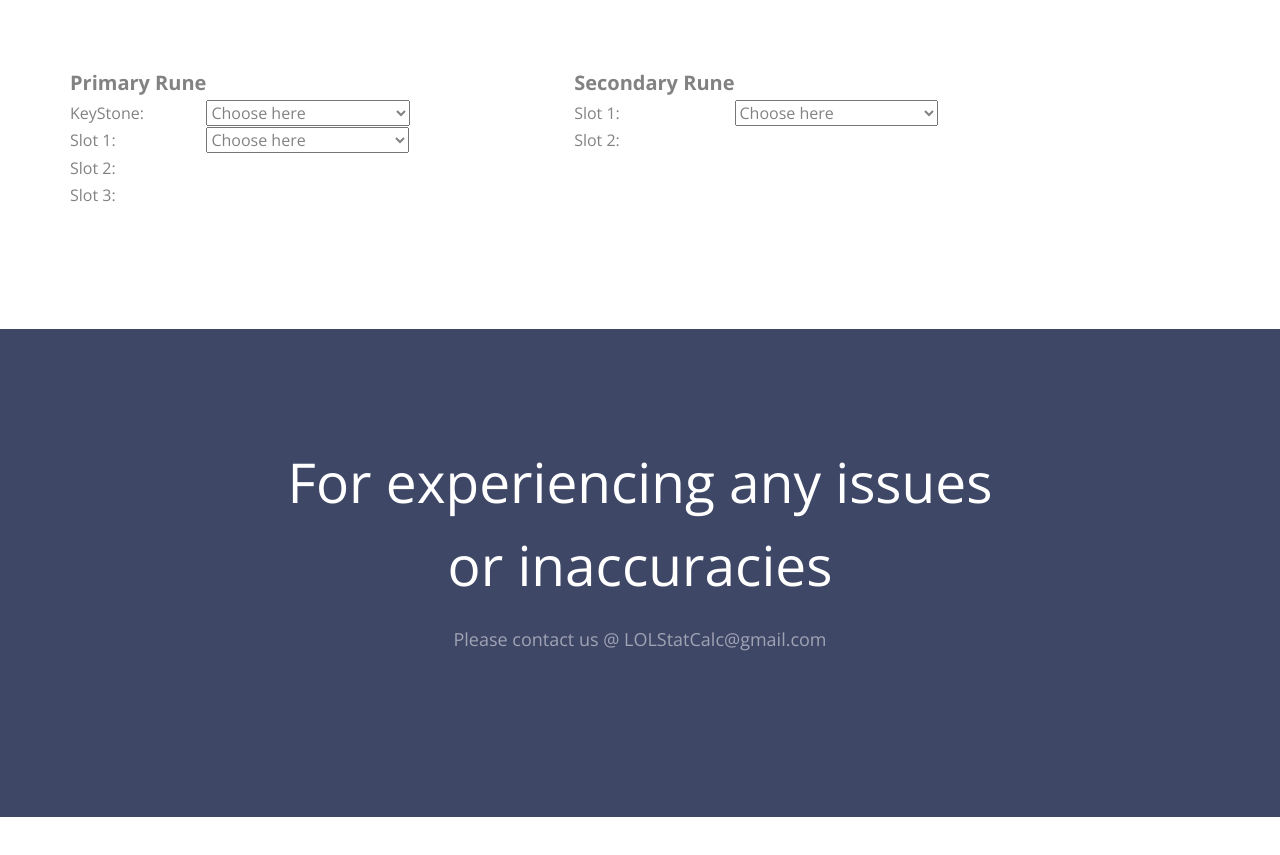
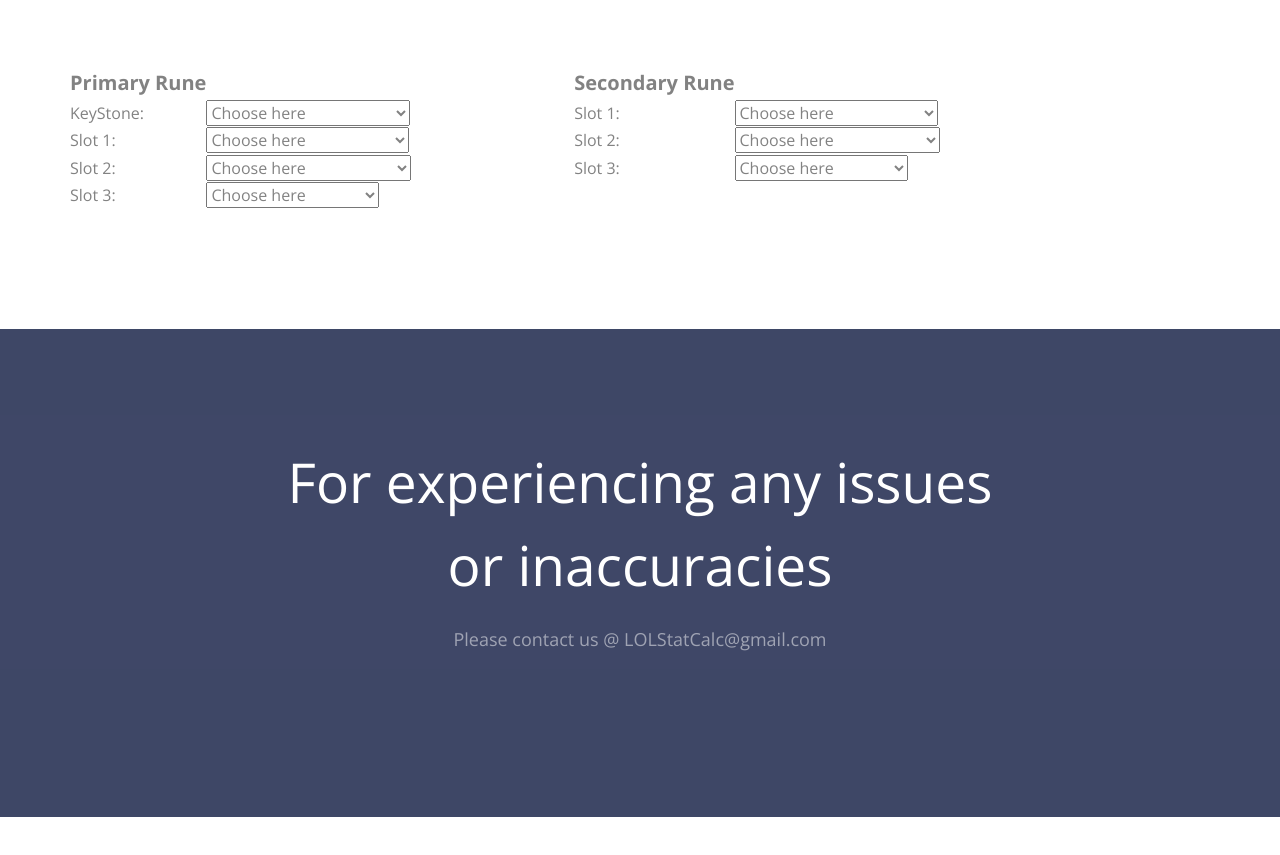
Before and after one commit to LOLStatCalc/LOLStatCalc, a plain HTML site: page aatrox.html in a window 1280 px wide. Shown: the part 2380-3235 px from the top of the page. Drawn offline with nearby package versions, Linux system fonts and the light colour scheme; files whose address does not match are found by name.

Commit message:
added the lesser runes

```diff
--- a/aatrox.html
+++ b/aatrox.html
@@ -1413,10 +1413,71 @@
 					</td>
 				</tr>
 				<tr>
-				<td> Slot 2:</td>
-				</tr>
-				<tr>
-				<td> Slot 3:</td>
+					<td> Slot 2:</td>
+						<td>
+							<select name="runes" id="runes">
+								<option value="" selected disabled hidden>Choose here</option>
+									<optgroup label="Percision">
+										<option value="legend: alacrity">Legend: Alacrity</option>
+										<option value="legend: tenacity">Legend: Tenacity</option>
+										<option value="legend: bloodline">Legend: Bloodline</option>
+									</optgroup>
+									<optgroup label="Domination">
+										<option value="zombie ward">Zombie Ward</option>
+										<option value="ghost poro">Ghost Poro</option>
+										<option value="eyeball collection">Eyeball Collection</option>
+									</optgroup>
+									<optgroup label="sorcery">
+										<option value="transcendence">Transcendence</option>
+										<option value="celerity">Celerity</option>
+										<option value="absolute focus">Absolute Focus</option>
+									</optgroup>
+									<optgroup label="Resolve">
+										<option value="conditioning">Conditioning</option>
+										<option value="second wind">Second Wind</option>
+										<option value="bone plating">Bone Plating</option>
+									</optgroup>
+									<optgroup label="Inspiration">
+										<option value="future's market">Future's Market</option>
+										<option value="minion dematerializer">Minion Dematerializer</option>
+										<option value="biscuit delivery">Biscuit Delivery</option>
+									</optgroup>
+							</select>
+						</td>
+				</tr>
+				<tr>
+					<td> Slot 3:</td>
+						<td>
+							<select name="runes" id="ruens">
+								<option value="" selected disabled hidden>Choose here</option>
+									<optgroup label="Percision">
+										<option value="coup de grace">Coup de Grace</option>
+										<option value="cut down">Cut Down</option>
+										<option value="last stand">Last Stand</option>
+									</optgroup>
+									<optgroup label="Domination">
+										<option value="ravenous hunter">Ravenous Hunter</option>
+										<option value="ingenious hunter">Ingenious Hunter</option>
+										<option value="relentless hunter">Relentless Hunter</option>
+										<option value="ultimate hunter">Ultimate Hunter</option>
+									</optgroup>
+									<optgroup label="Sorcery">
+										<option value="scorch">Scorch</option>
+										<option value="waterwalking">Waterwalking</option>
+										<option value="gathering storm">Gathering Storm</option>
+									</optgroup>
+									<optgroup label="Resolve">
+										<option value="overgrowth">Overgrowth</option>
+										<option value="revitalize">Revitalize</option>
+										<option value="unflinching">Unflinching</option>
+									</optgroup>
+									<optgroup label="Inspiration">
+										<option value="cosmic insight">Cosmic Insight</option>
+										<option value="approach velocity">Approach Velocity</option>
+										<option value="time warp tonic">Time Warp Tonic</option>
+									</optgroup>
+							</select>
+						</td>
 				</tr>
 			</table>
 			<table class="inlineTable1">
@@ -1463,6 +1524,70 @@
 				</tr>
 				<tr>
 					<td> Slot 2:</td>
+						<td>
+							<select name="runes" id="runes">
+								<option value="" selected disabled hidden>Choose here</option>
+									<optgroup label="Percision">
+										<option value="legend: alacrity">Legend: Alacrity</option>
+										<option value="legend: tenacity">Legend: Tenacity</option>
+										<option value="legend: bloodline">Legend: Bloodline</option>
+									</optgroup>
+									<optgroup label="Domination">
+										<option value="zombie ward">Zombie Ward</option>
+										<option value="ghost poro">Ghost Poro</option>
+										<option value="eyeball collection">Eyeball Collection</option>
+									</optgroup>
+									<optgroup label="sorcery">
+										<option value="transcendence">Transcendence</option>
+										<option value="celerity">Celerity</option>
+										<option value="absolute focus">Absolute Focus</option>
+									</optgroup>
+									<optgroup label="Resolve">
+										<option value="conditioning">Conditioning</option>
+										<option value="second wind">Second Wind</option>
+										<option value="bone plating">Bone Plating</option>
+									</optgroup>
+									<optgroup label="Inspiration">
+										<option value="future's market">Future's Market</option>
+										<option value="minion dematerializer">Minion Dematerializer</option>
+										<option value="biscuit delivery">Biscuit Delivery</option>
+									</optgroup>
+							</select>
+						</td>
+				</tr>
+				<tr>
+					<td> Slot 3:</td>
+						<td>
+							<select name="runes" id="ruens">
+								<option value="" selected disabled hidden>Choose here</option>
+									<optgroup label="Percision">
+										<option value="coup de grace">Coup de Grace</option>
+										<option value="cut down">Cut Down</option>
+										<option value="last stand">Last Stand</option>
+									</optgroup>
+									<optgroup label="Domination">
+										<option value="ravenous hunter">Ravenous Hunter</option>
+										<option value="ingenious hunter">Ingenious Hunter</option>
+										<option value="relentless hunter">Relentless Hunter</option>
+										<option value="ultimate hunter">Ultimate Hunter</option>
+									</optgroup>
+									<optgroup label="Sorcery">
+										<option value="scorch">Scorch</option>
+										<option value="waterwalking">Waterwalking</option>
+										<option value="gathering storm">Gathering Storm</option>
+									</optgroup>
+									<optgroup label="Resolve">
+										<option value="overgrowth">Overgrowth</option>
+										<option value="revitalize">Revitalize</option>
+										<option value="unflinching">Unflinching</option>
+									</optgroup>
+									<optgroup label="Inspiration">
+										<option value="cosmic insight">Cosmic Insight</option>
+										<option value="approach velocity">Approach Velocity</option>
+										<option value="time warp tonic">Time Warp Tonic</option>
+									</optgroup>
+							</select>
+						</td>
 				</tr>
 
 			</table>
```
